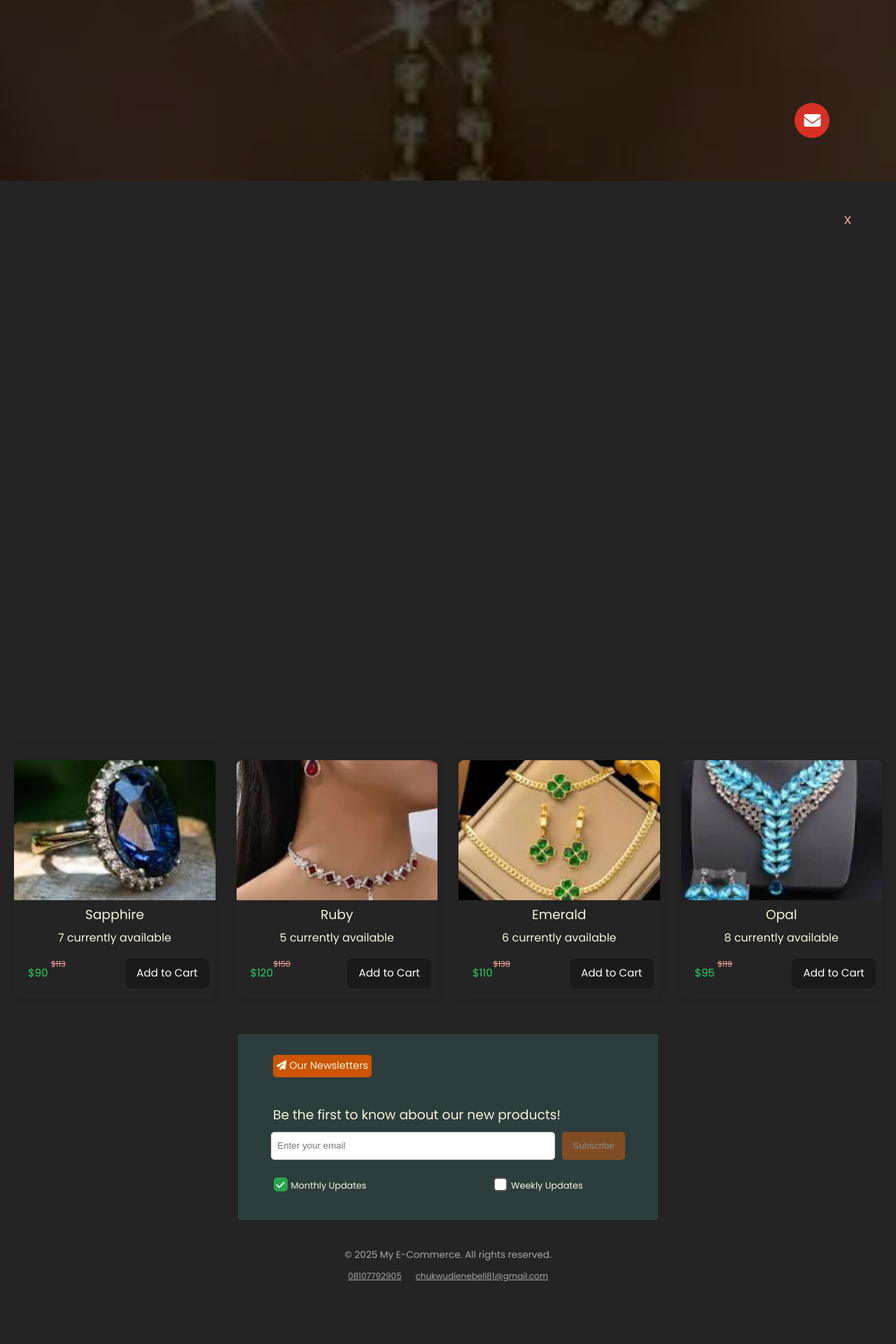
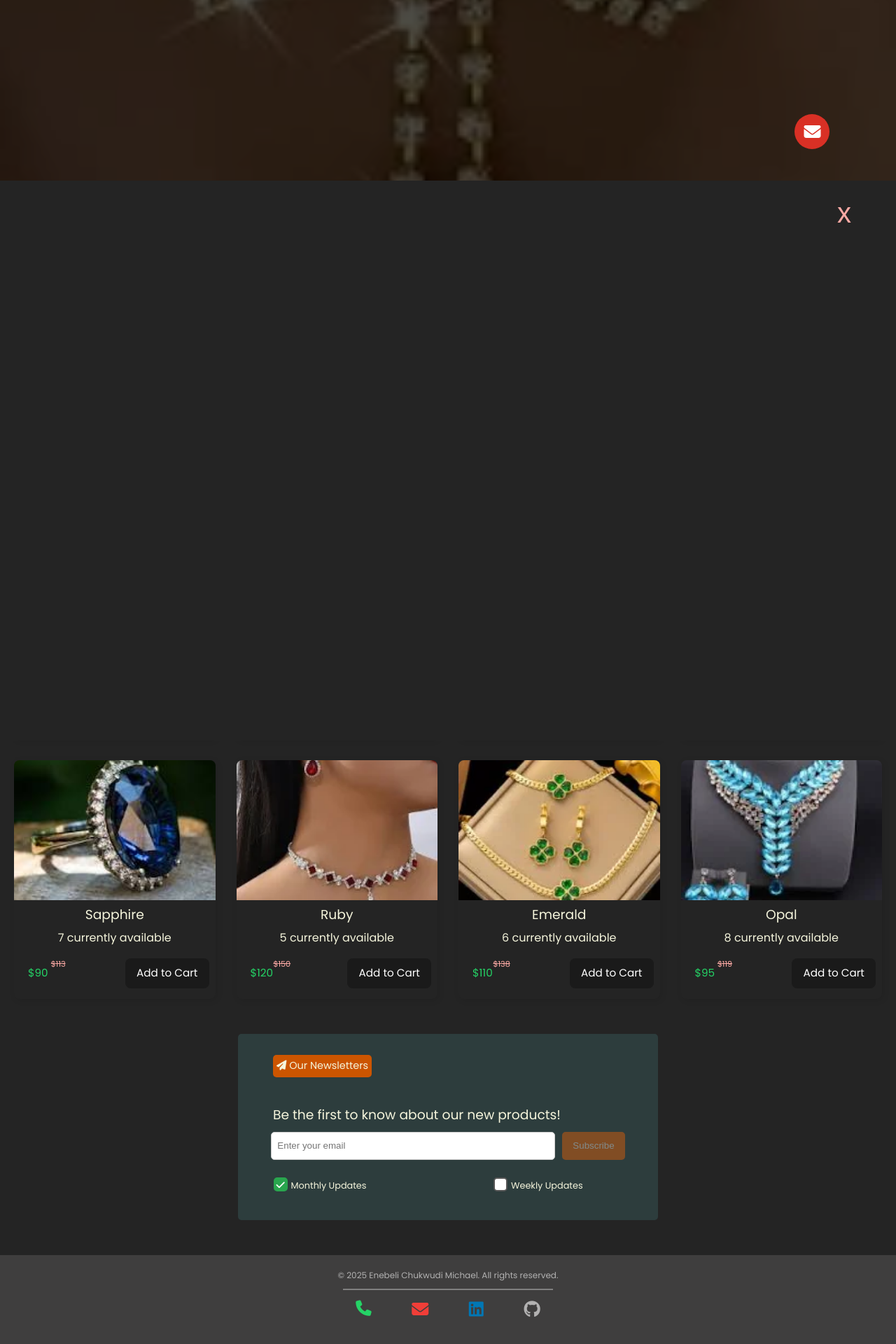
Before and after one commit to Michael-Enebeli/mike-store, a React (Vite) app: page / in a window 1280 px wide. Shown: the part 542-2462 px from the top of the page at 70% size. Built offline with nearby package versions, Linux system fonts and the light colour scheme.

Commit message:
Adjusted full screen panel and footer styling

```diff
--- a/src/components/Footer.jsx
+++ b/src/components/Footer.jsx
@@ -1,15 +1,27 @@
-
 import React from 'react';
 import "../styles/Footer.css";
+import "@fortawesome/fontawesome-free/css/all.min.css";
 
 const Footer = () => {
   return (
     <footer>
-      <p>&copy; 2025 My E-Commerce. All rights reserved.</p>
-      <ul>
-        <li><a href="tel:+2348107792905"> 08107792905 </a></li>
-        <li><a href="mailto:chukwudienebeli81@gmail.com">chukwudienebeli81@gmail.com</a></li>
-      </ul>
+
+      <p>&copy; 2025 Enebeli Chukwudi Michael. All rights reserved.</p>
+      <hr className="footer-line" />
+       <div className="footer-icons">
+        <a href="tel:+2348107792905" title="Call us">
+          <i className="fas fa-phone"></i>
+        </a>
+        <a href="mailto:chukwudienebeli81@gmail.com" title="Email us">
+          <i className="fas fa-envelope"></i>
+        </a>
+        <a href="https://www.linkedin.com/in/michael-enebeli" target="_blank" rel="noopener noreferrer" title="LinkedIn">
+          <i className="fab fa-linkedin"></i>
+        </a>
+        <a href="https://github.com/michael-enebeli" target="_blank" rel="noopener noreferrer" title="GitHub">
+          <i className="fab fa-github"></i>
+        </a>
+      </div>
     </footer>
   );
 };
--- a/src/components/WhatsAppEmailIcons.jsx
+++ b/src/components/WhatsAppEmailIcons.jsx
@@ -15,11 +15,12 @@ const WhatsAppEmailIcons = () => {
       <style>{`
         .icons-container {
           position: fixed;
-          bottom: 7%;
+          bottom: 5%;
           right: 7%;
           display: flex;
           align-items: center;
           justify-content: center;
+          z-index: 2000;
         }
 
         .whatsapp-icon, .email-icon {
--- a/src/styles/Footer.css
+++ b/src/styles/Footer.css
@@ -1,26 +1,49 @@
 
 footer {
-    margin: 30px 0px 80px 0px;
     color: rgba(255, 255, 255, 0.6);
     text-align: center;
     font-size: 0.85rem;
+
+    padding: 20px 0 50px 0;
+    background-color: rgba(83, 81, 81, 0.6);
+ margin-top: 50px;
+    font-size: 0.75rem;
   }
-  footer ul {
-   display: flex;
-   flex-direction: row;
-   text-align: center;
-   text-decoration: none;
-   list-style: none;
-   justify-content: center;
+  .footer-line {
+    width: 300px;
+    margin: 10px auto;
+    border: 1px solid grey;
   }
-  footer li {
-   padding: 10px;
+
+   .footer-icons {
+    display: flex;
+    gap: 4.5%;
+    justify-content: center;
+    margin-top: 10px;
   }
-  footer a {
-    color: rgba(255, 255, 255, 0.6);
-    font-size: 0.75rem;
-    transition: color 0.2s ease;
-   }
-   footer a:hover {
-    color: rgba(255, 255, 255, 0.9);
-   }
+
+  .footer-icons a {
+    font-size: 1.5rem;
+    display: inline-block;
+    transition: transform 0.3s ease;
+    cursor: none;
+  }
+
+
+
+  .footer-icons a:nth-child(1) { color: #25d366; font-size: 1.4rem; } /* WhatsApp green */
+  .footer-icons a:nth-child(2) { color:rgb(241, 62, 56); } /* Email red */
+  .footer-icons a:nth-child(3) { color: #0077b5; } /* LinkedIn blue */
+  .footer-icons a:nth-child(4) { color: rgba(255, 255, 255, 0.6); } /* GitHub black */
+
+
+
+
+  .footer-icons a:hover {
+    transform: scale(1.2); /* Scale up on hover */
+  }
+  @media (hover: hover) and (pointer: fine) {
+    .footer-icons a:hover {
+      cursor: pointer; /* Scale up only for mouse users */
+    }
+  }
--- a/src/styles/FullScreenProductPanel.css
+++ b/src/styles/FullScreenProductPanel.css
@@ -38,6 +38,7 @@
   gap: 10px; /* Adds space between icons */
   max-width: 600px;
   margin-top: 10px;
+  margin-bottom: 10px;
 }
 .wishlist-icon {
   fill: white;
@@ -101,20 +102,28 @@
 }
 
 .icons {
-  isplay: flex;
   justify-content: space-around;
   padding-top: 100px;
 }
 
 .close-btn {
   position: absolute;
-  top: 5%;
+  top: 2%;
   right: 5%;
   background: transparent;
   border: none;
-  font-size: 1.25rem;
-  cursor: pointer;
 }
-.close-btn:hover {
- border: 1px solid tomato;
+
+
+@media (min-width: 1024px) {
+  .close-btn {
+      cursor: pointer;
+  }
 }
+.fullscreen-panel h2 {
+ margin-bottom: 5px;
+}
+.fullscreen-panel p {
+padding: 0 35px 0 35px;
+font-size: 0.87rem;
+}
--- a/src/styles/ProductComparison.css
+++ b/src/styles/ProductComparison.css
@@ -4,7 +4,6 @@
     color: white;
     border: none;
     padding: 0;
-    cursor: pointer;
     padding-left: 8px;
     padding-top: 3px;
     padding-right: 15px;
@@ -15,12 +14,12 @@
     width: 150px;
     margin-right: 25px;
     position: relative;
-    transition: transform 0.2s ease-in-out;
+    transition: all 0.2s ease-in-out;
     z-index: 2000;
 }
 
 .compare-toggle:hover {
-    background-color: #318ef1;
+    opacity: 0.7;
 }
 .compare-toggle:hover .options-dropdown,
 .compare-toggle:hover .options-dropdown button {
@@ -31,9 +30,8 @@
 }
 
 .compare-toggle.active:hover {
-    ckground-color: #218838;
+  opacity: 0.7;
 }
-
 .compare-checkbox {
     position: absolute;
     top: 10px;
@@ -57,12 +55,11 @@
 
 /* Styles for the settings icon inside the comparison button */
 .settings-icon {
-    cursor: pointer;
     margin-left: 15px;
     border-radius: 0 5px 5px 0;
     transition: transform 0.2s;
     padding: 13px;
-    background: red;
+    background:rgb(8, 8, 8);
     margin-right: 0;
     position: absolute;
     top: 0;
@@ -215,7 +212,9 @@
 }
 
 @media (min-width: 1024px) {
-    .compare-close-modal:hover {
+    .compare-close-modal:hover,
+    .compare-toggle,
+    .view-comparison    {
         cursor: pointer;
     }
 }
--- a/src/styles/ProductList.css
+++ b/src/styles/ProductList.css
@@ -77,7 +77,7 @@ main {
 }
 
 .dropdown-btn:hover {
-  ackground: #1d3b5c;
+  opacity: 0.7;
 }
 
 .dropdown-btn i {
@@ -183,9 +183,12 @@ main {
   object-fit: cover;
   width: 100%;
   z-index: 2;
-  cursor: pointer;
 }
-
+@media (min-width: 1024px) {
+  .product-card img {
+    cursor: pointer;
+  }
+}
 .product-card h3 {
   text-align: center;
   color: beige;
```
Also changed, not shown: src/components/FullScreenProductPanel.jsx (line endings or trailing spaces).
